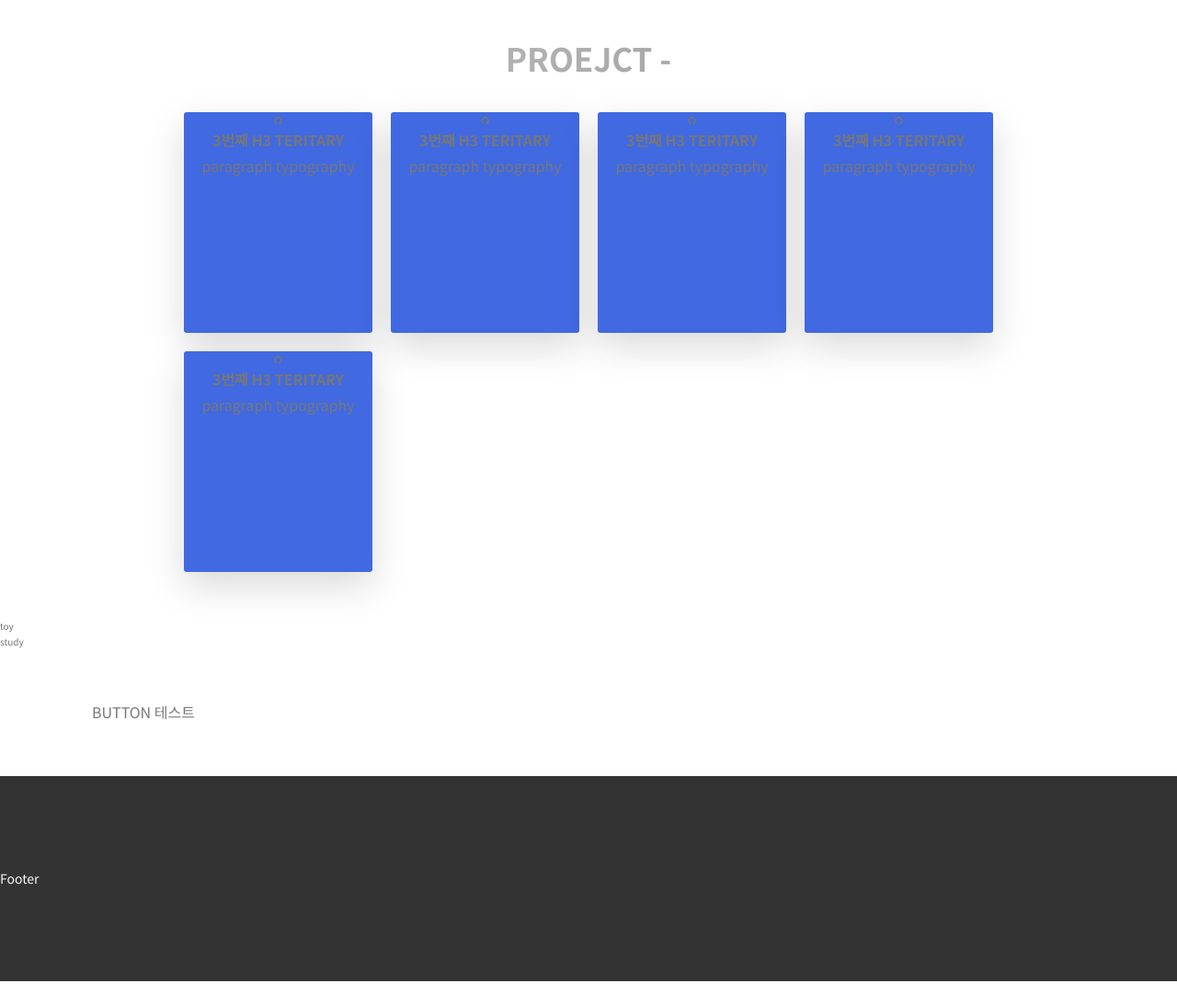
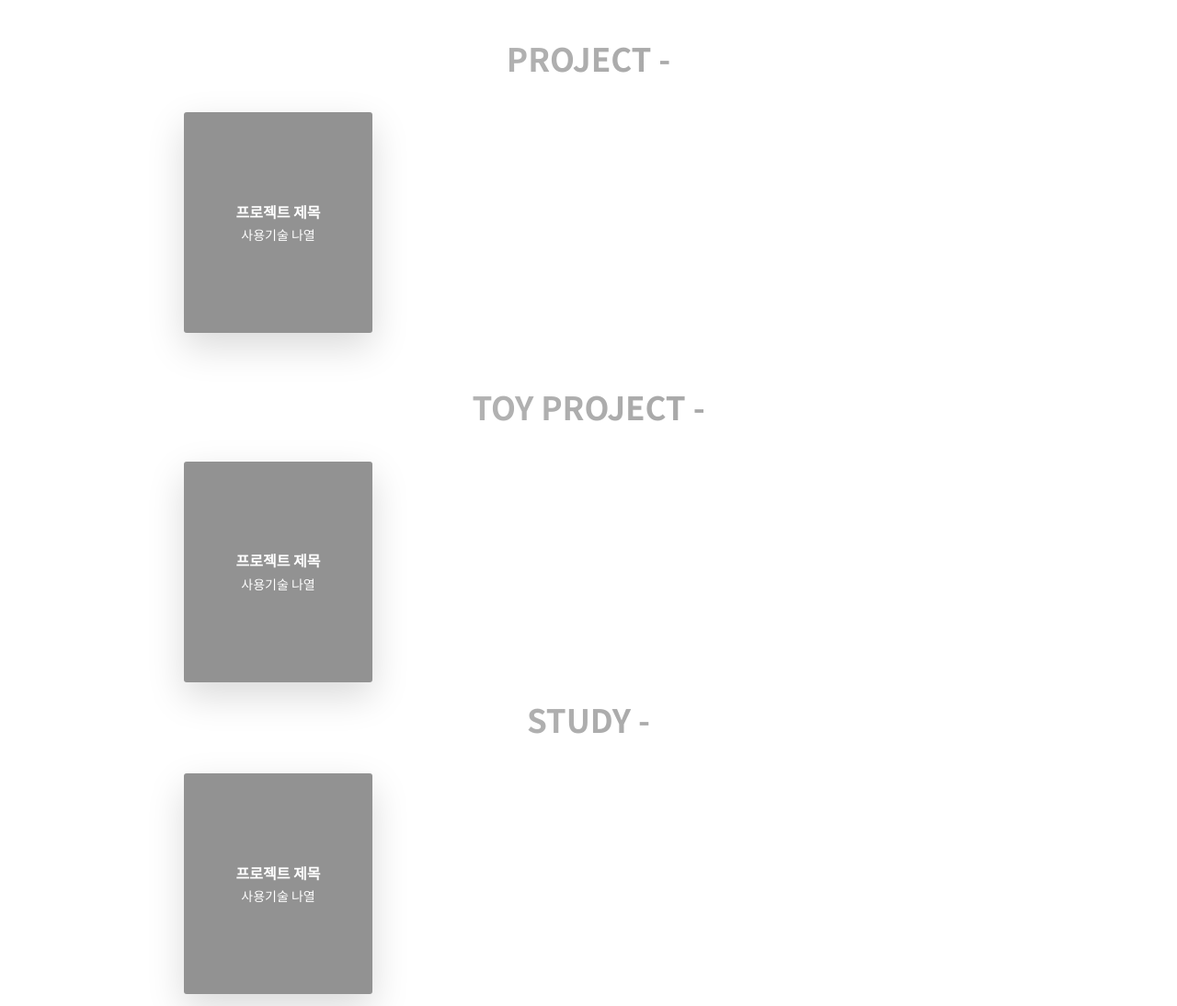
Before and after one commit to shldhee/study-project, a website: page index.html in a window 1280 px wide. Shown: the part 460-1554 px from the top of the page at 92% size. Before the commit the page ends 1527 px from the top, so only its background shows below. Drawn offline with Linux system fonts and the light colour scheme.

Commit message:
working popup

```diff
--- a/index.html
+++ b/index.html
@@ -8,8 +8,7 @@
     <title>LEE DUCK HEE</title>
     <link rel="stylesheet" href="css/style.css">
     <link rel="stylesheet" href="css/font-awesome.min.css">
-  <link href="https://fonts.googleapis.com/css?family=Noto+Sans+SC:400,700|Noto+Serif+KR:400,700&amp;subset=korean"
-    rel="stylesheet">
+    <link href="https://fonts.googleapis.com/css?family=Noto+Sans+SC:400,700|Noto+Serif+KR:400,700&amp;subset=korean" rel="stylesheet">
 </head>
 
 <body>
@@ -25,10 +24,8 @@
             class="fa fa-github" aria-hidden="true"></i></a></li>
             <li class="sns__item"><a class="sns__link" href="https://shldhee.github.io/" title="blog" target="_blank"><i
             class="fa fa-github-square" aria-hidden="true"></i></a></li>
-      <li class="sns__item"><a class="sns__link" href="https://www.instagram.com/bbakiss/?hl=ko" title="instagram"
-          target="_blank"><i class="fa fa-instagram" aria-hidden="true"></i></a></li>
-      <li class="sns__item"><a class="sns__link" href="https://www.facebook.com/wbbaki.lee" title="facebook"
-          target="_blank"><i class="fa fa-facebook" aria-hidden="true"></i></a></li>
+            <li class="sns__item"><a class="sns__link" href="https://www.instagram.com/bbakiss/?hl=ko" title="instagram" target="_blank"><i class="fa fa-instagram" aria-hidden="true"></i></a></li>
+            <li class="sns__item"><a class="sns__link" href="https://www.facebook.com/wbbaki.lee" title="facebook" target="_blank"><i class="fa fa-facebook" aria-hidden="true"></i></a></li>
         </ul>
     </header>
 
@@ -59,67 +56,57 @@
         </section>
 
         <section class="section-project">
-      <h2 class="heading-secondary">proejct -</h2>
+            <h2 class="heading-secondary">project -</h2>
             <div class="project">
                 <div class="project__item">
                     <div class="project__card project__card-front">
-              <i class="project__icon fa fa-github" aria-hidden="true"></i>
-              <h3 class="heading-tertiary">3번째 h3 teritary</h3>
-              <p class="paragraph">paragraph typography</p>
+                        <div class="project__box">
+                            <!-- <i class="project__icon fa fa-github" aria-hidden="true"></i> -->
+                            <h3 class="heading-tertiary">프로젝트 제목</h3>
+                            <p class="project__paragraph">사용기술 나열</p>
+                        </div>
                     </div>
                     <div class="project__card project__card-back">
-            Back
-          </div>
-        </div>
-        <div class="project__item">
-          <div class="project__card project__card-front">
-              <i class="project__icon fa fa-github" aria-hidden="true"></i>
-              <h3 class="heading-tertiary">3번째 h3 teritary</h3>
-              <p class="paragraph">paragraph typography</p>
-          </div>
-          <div class="project__card project__card-back">
-            Back
-          </div>
-        </div>
-        <div class="project__item">
-          <div class="project__card project__card-front">
-              <i class="project__icon fa fa-github" aria-hidden="true"></i>
-              <h3 class="heading-tertiary">3번째 h3 teritary</h3>
-              <p class="paragraph">paragraph typography</p>
-          </div>
-          <div class="project__card project__card-back">
-            Back
-          </div>
-        </div>
-        <div class="project__item">
-          <div class="project__card project__card-front">
-              <i class="project__icon fa fa-github" aria-hidden="true"></i>
-              <h3 class="heading-tertiary">3번째 h3 teritary</h3>
-              <p class="paragraph">paragraph typography</p>
-          </div>
-          <div class="project__card project__card-back">
-            Back
-          </div>
-        </div>
-        <div class="project__item">
-          <div class="project__card project__card-front">
-              <i class="project__icon fa fa-github" aria-hidden="true"></i>
-              <h3 class="heading-tertiary">3번째 h3 teritary</h3>
-              <p class="paragraph">paragraph typography</p>
-          </div>
-          <div class="project__card project__card-back">
-            Back
+                        <a class="project__link btn btn--green btn--animated" href="#;">상세 설명</a>
                     </div>
                 </div>
             </div>
         </section>
 
         <section class="section-toy">
-      toy
+            <h2 class="heading-secondary">toy project -</h2>
+            <div class="project">
+                <div class="project__item">
+                    <div class="project__card project__card-front">
+                        <div class="project__box">
+                            <!-- <i class="project__icon fa fa-github" aria-hidden="true"></i> -->
+                            <h3 class="heading-tertiary">프로젝트 제목</h3>
+                            <p class="project__paragraph">사용기술 나열</p>
+                        </div>
+                    </div>
+                    <div class="project__card project__card-back">
+                        <a class="project__link btn btn--green btn--animated" href="#;">상세 설명</a>
+                    </div>
+                </div>
+            </div>
         </section>
 
         <section class="section-study">
-      study
+            <h2 class="heading-secondary">study -</h2>
+            <div class="project">
+                <div class="project__item">
+                    <div class="project__card project__card-front">
+                        <div class="project__box">
+                            <!-- <i class="project__icon fa fa-github" aria-hidden="true"></i> -->
+                            <h3 class="heading-tertiary">프로젝트 제목</h3>
+                            <p class="project__paragraph">사용기술 나열</p>
+                        </div>
+                    </div>
+                    <div class="project__card project__card-back">
+                        <a class="project__link btn btn--green btn--animated" href="#;">상세 설명</a>
+                    </div>
+                </div>
+            </div>
         </section>
 
         <section class="section-project">
--- a/sass/base/_typography.scss
+++ b/sass/base/_typography.scss
@@ -9,20 +9,16 @@ body {
 // .heading-primary {
 //     color: $color-white;
 //     text-transform: uppercase;
-
 //     backface-visibility: hidden;
 //     margin-bottom: 6rem;
-
 //     &--main {
 //         display: block;
 //         font-size: 6rem;
 //         font-weight: 400;
 //         letter-spacing: 3.5rem;
-
 //         animation-name: moveInLeft;
 //         animation-duration: 1s;
 //         animation-timing-function: ease-out;
-
 //         @include respond(phone) {
 //             letter-spacing: 1rem;
 //             font-family: 5rem;
@@ -32,20 +28,17 @@ body {
 //         animation-iteration-count: 3;
 //         */
 //     }
-
 //     &--sub {
 //         display: block;
 //         font-size: 2rem;
 //         font-weight: 700;
 //         letter-spacing: 1.75rem;
 //         animation: moveInRight 1s ease-out;
-
 //         @include respond(phone) {
 //             letter-spacing: .5rem;
 //         }
 //     }
 // }
-
 .heading-secondary {
     margin-bottom: 2rem;
     font-size: 3.5rem;
@@ -54,18 +47,16 @@ body {
     text-align: center;
     // display: inline-block;
     background-image: linear-gradient(to right, $color-primary-light, $color-primary-dark);
+    background-clip: text;
     -webkit-background-clip: text;
     color: transparent;
     transition: all .2s;
-
     @include respond(tab-port) {
         font-size: 3rem;
     }
-
     @include respond(phone) {
         font-size: 2.5rem;
     }
-
     &:hover {
         text-shadow: .5rem 1rem 2rem rgba($color-black, .2);
     }
@@ -75,11 +66,11 @@ body {
     font-size: $default-font-size;
     font-weight: 700;
     text-transform: uppercase;
+    color: $color-white;
 }
 
 .paragraph {
     font-size: $default-font-size;
-
     &:not(:last-child) {
         margin-bottom: 3rem;
     }
--- a/sass/components/_button.scss
+++ b/sass/components/_button.scss
@@ -10,47 +10,45 @@
         transition: all .2s;
         position: relative;
         font-size: $default-font-size;
-
         //Change for the <button> element
         border: none;
         cursor: pointer;
     }
-
     &:hover {
-        transform: translateY(-3px);
-        box-shadow: 0 1rem 2rem rgba($color-black,.2);
-
+        transform: translateY(-2px);
+        box-shadow: 0 1rem 2rem rgba($color-black, .2);
         &::after {
-            transform: scaleX(1.4) scaleY(1.6);
+            transform: scaleX(1.2) scaleY(1.4);
             opacity: 0;
         }
     }
-
     &:active,
     &:focus {
         outline: none;
         transform: translateY(-1px);
-        box-shadow: 0 .5rem 1rem rgba($color-black,.2);
+        box-shadow: 0 .5rem 1rem rgba($color-black, .2);
     }
-
     &--white {
         background-color: $color-white;
         color: $color-grey-dark;
-
         &::after {
             background-color: $color-white;
         }
     }
-
     &--green {
         background-color: $color-primary;
         color: $color-white;
-
         &::after {
             background-color: $color-primary;
         }
     }
-
+    &--grey {
+        background-color: $color-grey-dark-4;
+        color: $color-white;
+        &::after {
+            background-color: $color-grey-dark-4;
+        }
+    }
     &::after {
         content: "";
         display: inline-block;
@@ -63,7 +61,6 @@
         z-index: -1;
         transition: all .4s;
     }
-
     &--animated {
         animation: moveInBottom .5s ease-out .75s;
         animation-fill-mode: backwards;
@@ -81,14 +78,12 @@
         padding: 3px;
         transition: all .2s;
     }
-
     &:hover {
         background-color: $color-primary;
         color: $color-white;
         box-shadow: 0 1rem 2rem rgba($color-black, .15);
         transform: translateY(-2px);
     }
-
     &:active {
         box-shadow: 0 .5rem 1rem rgba($color-black, .15);
         transform: translateY(0);
--- a/sass/components/_project.scss
+++ b/sass/components/_project.scss
@@ -4,22 +4,25 @@
     display: flex;
     flex-wrap: wrap;
     margin: 0 auto;
-
     &__item {
         text-align: center;
-        width: calc((100% - 2rem * 4) / 4) ;
+        width: calc((100% - 2rem * 4) / 4);
         margin: 1rem;
         padding: 1rem;
         height: 24rem;
         position: relative;
         z-index: 100;
     }
-
-    &__icon {
-
-    }
-
+    // &__box {
+    //     display: flex;
+    //     justify-content: center;
+    //     align-items: center;
+    // }
+    &__icon {}
     &__card {
+        display: flex;
+        justify-content: center;
+        align-items: center;
         position: absolute;
         top: 0;
         left: 0;
@@ -32,23 +35,21 @@
         overflow: hidden;
         box-shadow: 0 1.5rem 4rem rgba($color-black, .15);
     }
-
     &__card-front {
-        background-color: royalblue;
+        background-color: $color-grey-dark-4;
     }
-
     &__card-back {
         transform: rotateY(180deg);
-        background-color: orchid;
+        background-color: $color-white;
     }
-
-
     &__item:hover &__card-front {
         transform: rotateY(-180deg);
     }
-
     &__item:hover &__card-back {
         transform: rotateY(0);
     }
-
+    &__paragraph {
+        color: $color-white;
+        font-size: 1.4rem;
+    }
 }
```
Also changed, not shown: css/style.css, 1 other file. Lines whose indentation alone changed are shown as unchanged.
